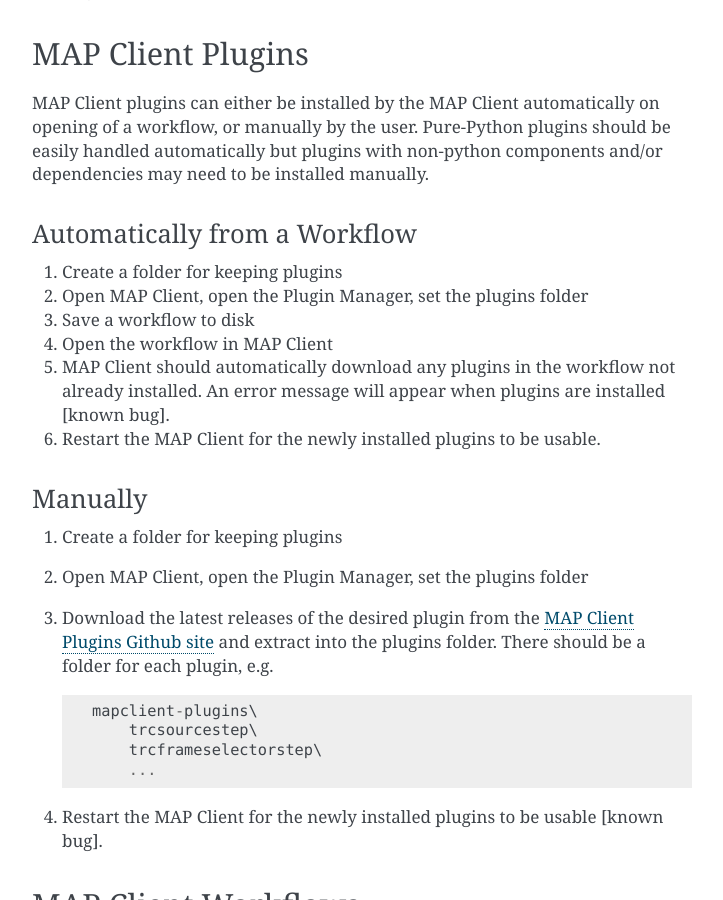
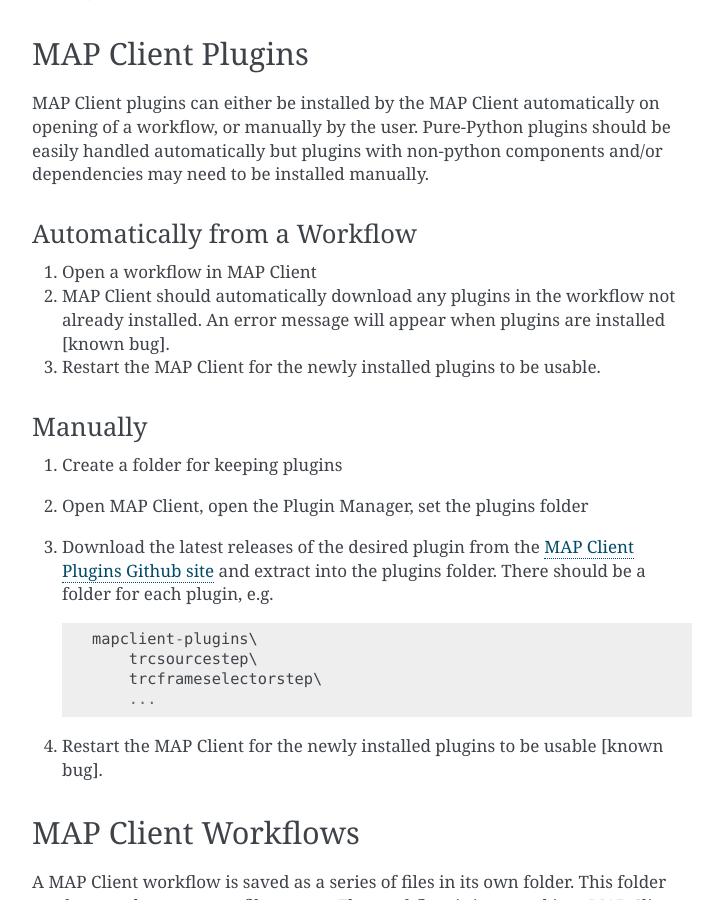
Before and after one commit to juzhang/mapclient-fai-workshop, a Sphinx documentation site: the page built from doc/map_installation.rst, in a window 1280 px wide and 900 px high, scrolled down 1860 px. Shown: the whole window, without its empty margins (388-1111 px from the left). Built offline with Sphinx 7.4.7, drawn with Linux system fonts in a browser that asks for light colours.

Commit message:
removed plugin folder for auto plugin install

```diff
--- a/doc/map_installation.rst
+++ b/doc/map_installation.rst
@@ -82,12 +82,9 @@
 
 Automatically from a Workflow
 ~~~~~~~~~~~~~~~~~~~~~~~~~~~~~~
-1. Create a folder for keeping plugins
-2. Open MAP Client, open the Plugin Manager, set the plugins folder
-3. Save a workflow to disk
-4. Open the workflow in MAP Client
-5. MAP Client should automatically download any plugins in the workflow not already installed. An error message will appear when plugins are installed [known bug].
-6. Restart the MAP Client for the newly installed plugins to be usable.
+1. Open a workflow in MAP Client
+2. MAP Client should automatically download any plugins in the workflow not already installed. An error message will appear when plugins are installed [known bug].
+3. Restart the MAP Client for the newly installed plugins to be usable.
 
 Manually
 ~~~~~~~~
```
